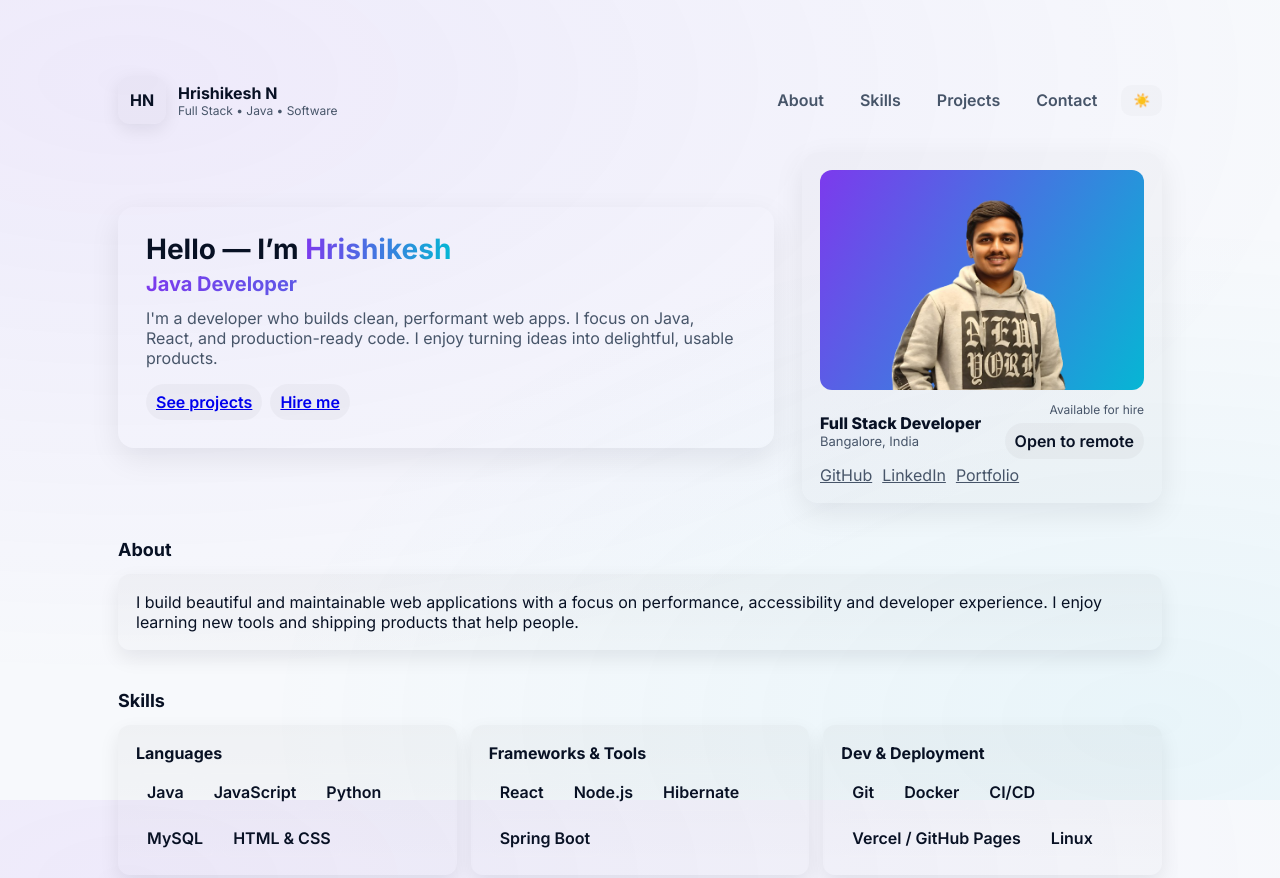
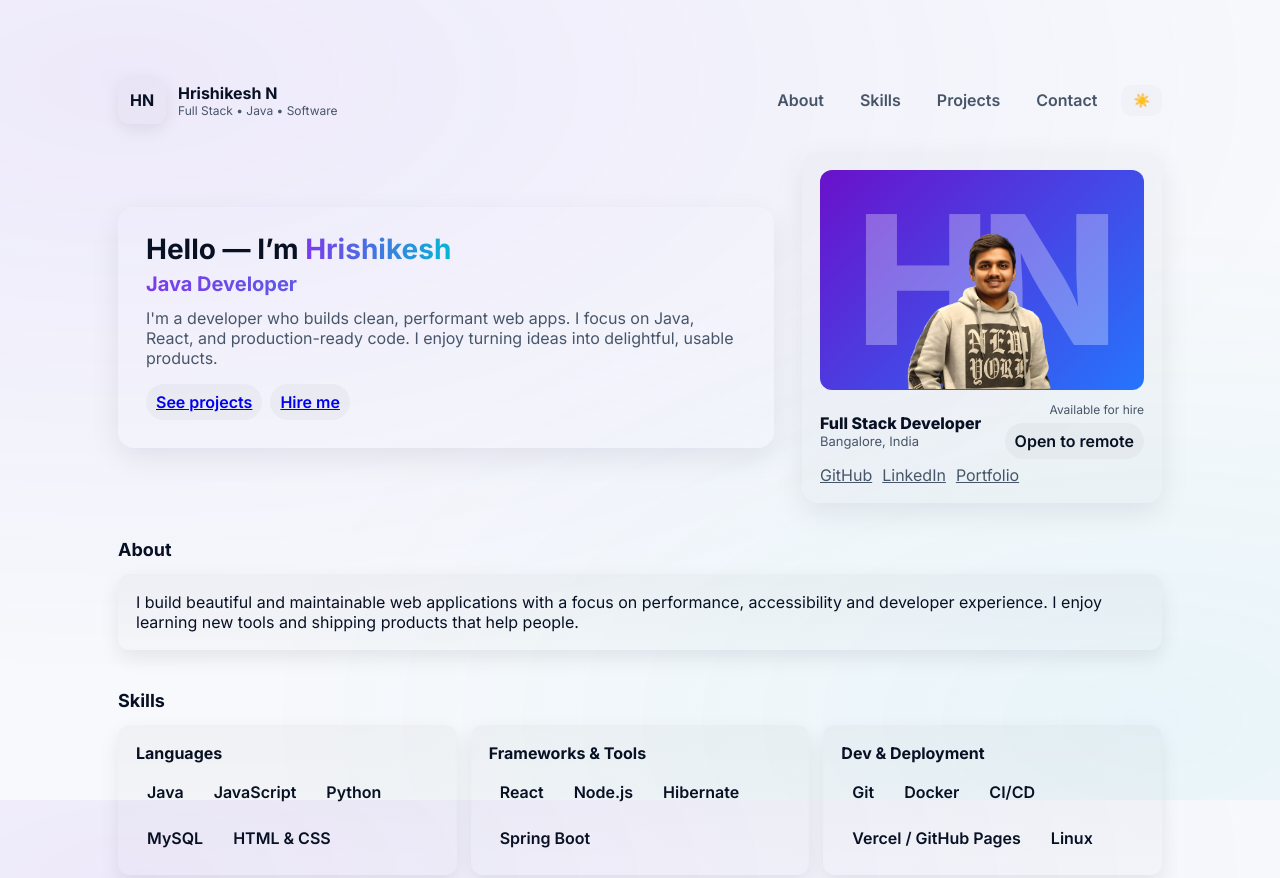
Before and after one commit to Hrishi8035/portfolio, a plain HTML site: page index.html in a window 1280 px wide. Shown: the top 878 px of the page. Drawn offline with Linux system fonts and the light colour scheme.

Commit message:
Update index.html

```diff
--- a/index.html
+++ b/index.html
@@ -62,8 +62,17 @@
     .typewrap{font-weight:700;color:transparent;background-clip:text;-webkit-background-clip:text;background-image:var(--accent);font-size:20px;margin-top:8px}
     .intro p{color:var(--muted);margin-top:12px}
 
-    .profilecard{border-radius:16px;padding:18px;background:var(--card);box-shadow:0 10px 30px var(--shadow);display:flex;flex-direction:column;gap:12px}
-    .avatar{width:100%;height:220px;border-radius:12px;background:linear-gradient(120deg,#7c3aed,#06b6d4);display:grid;place-items:center;font-size:48px;font-weight:800}
+    .profilecard {
+      border-radius: 16px;
+      padding: 18px;
+      background: var(--card);
+      box-shadow: 0 10px 30px var(--shadow);
+      display: flex;
+      flex-direction: column;
+      gap: 12px;
+      overflow: hidden;
+    }
+
     .socials{display:flex;gap:10px}
     .chip{padding:8px 10px;border-radius:999px;background:var(--glass);font-weight:600}
 
@@ -113,6 +122,46 @@
     .flex{display:flex;align-items:center;gap:8px}
     .muted{color:var(--muted)}
 
+    /* profile picture */
+    /* Style for the main container (the gradient part) */
+    .profile-header-background {
+        position: relative;
+        width: 100%;
+        height: 220px;
+        border-radius: 12px;
+        background: linear-gradient(135deg, #6a11cb 0%, #2575fc 100%);
+        display: flex;
+        justify-content: center;
+        align-items: center;
+    }
+
+    /* Styles for the large "HN" text */
+    .background-initials {
+        position: absolute;
+        font-size: 180px;
+        font-weight: 900;
+        color: rgba(255, 255, 255, 0.3);
+        letter-spacing: -10px;
+        z-index: 1;
+        top: 50%;
+        left: 50%;
+        transform: translate(-50%, -50%);
+        line-height: 1;
+        pointer-events: none;
+    }
+
+    /* Styles for your profile picture, making it overlap */
+    .profile-picture-overlap {
+        position: absolute;
+        width: 180px;
+        height: 180px;
+        object-fit: contain;
+        bottom: 1px;
+        z-index: 2;
+        left: 50%;
+        transform: translateX(-50%);
+        /* border-radius: 50%; for a circle */
+    }
   </style>
 </head>
 <body>
@@ -148,9 +197,12 @@
         </div>
 
         <aside class="profilecard reveal" id="profile">
-          <div class="avatar">
-            <img src="image.png" alt="HN" style="width:63%;height:220px;" />
+
+          <div class="profile-header-background">
+            <div class="background-initials">HN</div>
+            <img src="image.png" alt="Hrishi" class="profile-picture-overlap">
           </div>
+
           <div style="display:flex;flex-direction:column;gap:6px">
             <div class="flex" style="justify-content:space-between">
               <div>
@@ -285,7 +337,7 @@
             <p class="muted">Email: <a href="mailto:n.hrishi02@gmail.com" class="muted">n.hrishi02@gmail.com</a></p>
             <p class="muted">Phone: +91 8310728035</p>
             <div style="margin-top:8px">
-              <a class="chip" href="../Portfolio/resume/Hrishikesh.N_Web_Developer_Resume.pdf" download>Download CV</a>
+              <a class="chip" href="../Portfolio/resume/Hrishikesh.N_Web_Developer_Resume.pdf" download="Hrishikesh.N_Resume.pdf">Download CV</a>
             </div>
           </div>
         </div>
```
